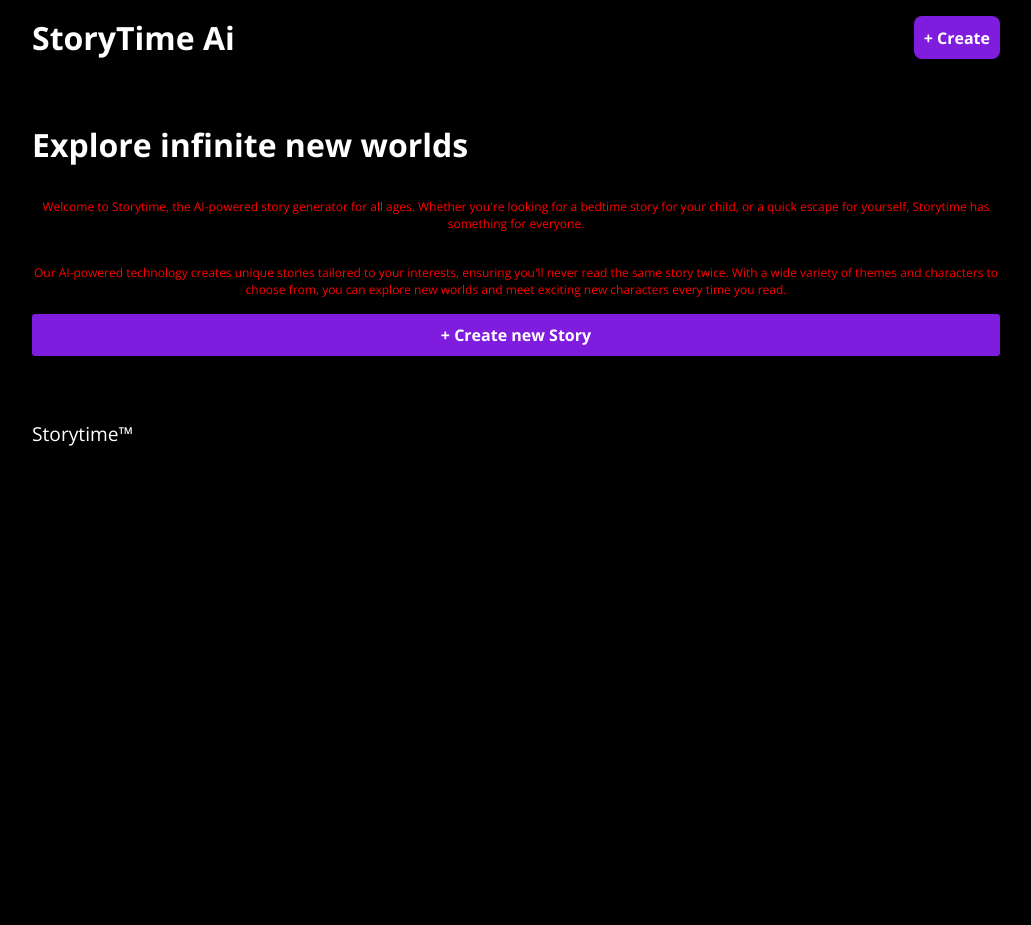
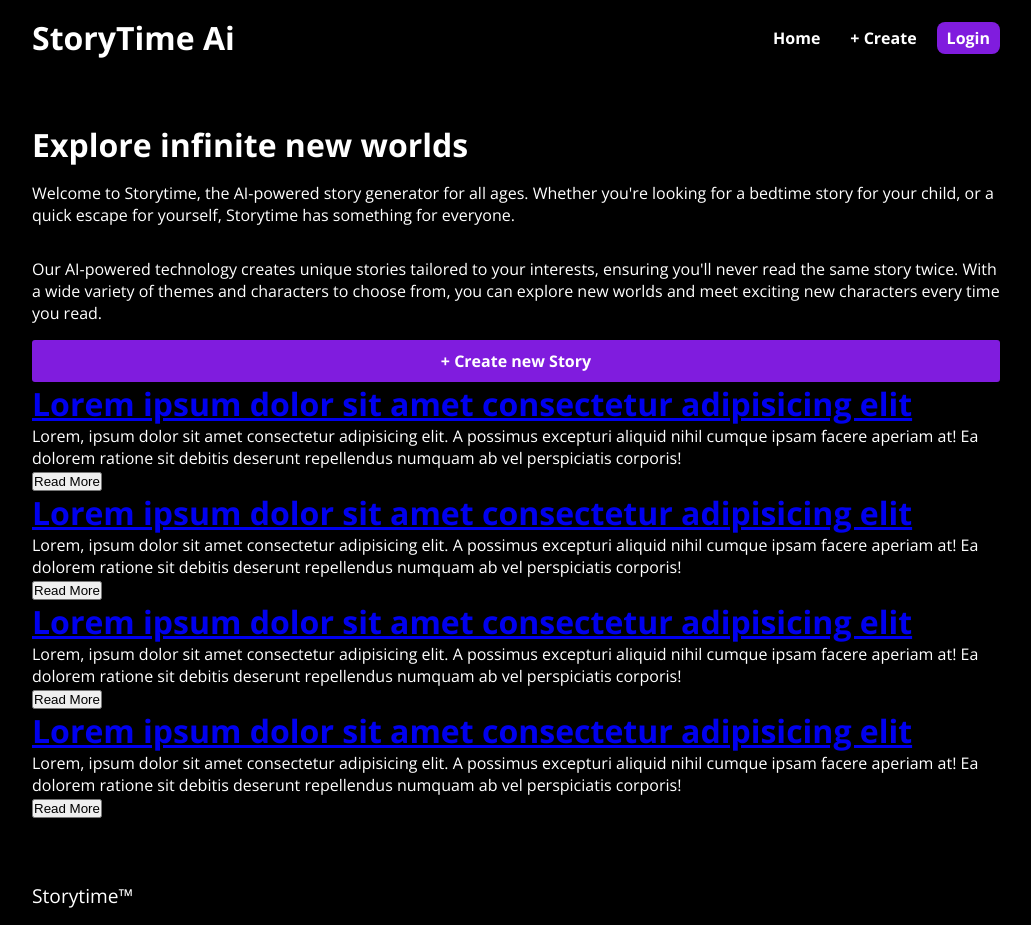
Before and after one commit to Hergelink/storytime, a React (Create React App) app in the folder client/: page / in a window 1280 px wide. Shown: the whole page, without its empty margins (124-1155 px from the left). Before the commit the page ends 800 px from the top, so only its background shows below. Built offline with nearby package versions, Linux system fonts and the light colour scheme; the HTML template or start-up script is replaced by a standard one; what @react-pdf/renderer would draw is missing.

Commit message:
added login register pages

```diff
--- a/client/src/App.css
+++ b/client/src/App.css
@@ -12,7 +12,7 @@ main {
   padding: 3rem 1rem;
 }
 
-  @media only screen and (min-width: 48em) {
+@media only screen and (min-width: 48em) {
   body {
     max-width: 1000px;
     margin: 0 auto;
--- a/client/src/components/Header.jsx
+++ b/client/src/components/Header.jsx
@@ -7,9 +7,17 @@ export default function Header() {
       <Link to='/' id={style.siteLogo}>
         StoryTime Ai
       </Link>
-      <Link to='/create' id={style.createBtn}>
-        + Create
-      </Link>
+      <div id={style.desktopNavContainer}>
+        <Link to='/' className={style.desktopLinks}>
+          Home
+        </Link>
+        <Link to='/create' className={style.desktopLinks}>
+          + Create
+        </Link>
+        <Link to='/login' id={style.loginBtn}>
+          Login
+        </Link>
+      </div>
     </header>
   );
 }
--- a/client/src/components/Home.jsx
+++ b/client/src/components/Home.jsx
@@ -1,9 +1,37 @@
-import {Link} from 'react-router-dom';
+import { Link } from 'react-router-dom';
 import style from '../styles/Home.module.css';
 
 export default function Home() {
+  const posts = [
+    {
+      id: 1,
+      title: "Lorem ipsum dolor sit amet consectetur adipisicing elit",
+      desc: "Lorem, ipsum dolor sit amet consectetur adipisicing elit. A possimus excepturi aliquid nihil cumque ipsam facere aperiam at! Ea dolorem ratione sit debitis deserunt repellendus numquam ab vel perspiciatis corporis!",
+      img: "https://images.pexels.com/photos/7008010/pexels-photo-7008010.jpeg?auto=compress&cs=tinysrgb&w=1260&h=750&dpr=2",
+    },
+    {
+      id: 2,
+      title: "Lorem ipsum dolor sit amet consectetur adipisicing elit",
+      desc: "Lorem, ipsum dolor sit amet consectetur adipisicing elit. A possimus excepturi aliquid nihil cumque ipsam facere aperiam at! Ea dolorem ratione sit debitis deserunt repellendus numquam ab vel perspiciatis corporis!",
+      img: "https://images.pexels.com/photos/6489663/pexels-photo-6489663.jpeg?auto=compress&cs=tinysrgb&w=1260&h=750&dpr=2",
+    },
+    {
+      id: 3,
+      title: "Lorem ipsum dolor sit amet consectetur adipisicing elit",
+      desc: "Lorem, ipsum dolor sit amet consectetur adipisicing elit. A possimus excepturi aliquid nihil cumque ipsam facere aperiam at! Ea dolorem ratione sit debitis deserunt repellendus numquam ab vel perspiciatis corporis!",
+      img: "https://images.pexels.com/photos/4230630/pexels-photo-4230630.jpeg?auto=compress&cs=tinysrgb&w=1260&h=750&dpr=2",
+    },
+    {
+      id: 4,
+      title: "Lorem ipsum dolor sit amet consectetur adipisicing elit",
+      desc: "Lorem, ipsum dolor sit amet consectetur adipisicing elit. A possimus excepturi aliquid nihil cumque ipsam facere aperiam at! Ea dolorem ratione sit debitis deserunt repellendus numquam ab vel perspiciatis corporis!",
+      img: "https://images.pexels.com/photos/6157049/pexels-photo-6157049.jpeg?auto=compress&cs=tinysrgb&w=1260&h=750&dpr=2",
+    },
+  ];
+
   return (
     <main>
+      <div>
         <h1>Explore infinite new worlds</h1>
         <p className={style.infoContent}>
           Welcome to Storytime, the AI-powered story generator for all ages.
@@ -12,11 +40,30 @@ export default function Home() {
         </p>
         <p className={style.infoContent}>
           Our AI-powered technology creates unique stories tailored to your
-        interests, ensuring you'll never read the same story twice. With a wide
-        variety of themes and characters to choose from, you can explore new
-        worlds and meet exciting new characters every time you read.
+          interests, ensuring you'll never read the same story twice. With a
+          wide variety of themes and characters to choose from, you can explore
+          new worlds and meet exciting new characters every time you read.
         </p>
-      <Link to='/create' id={style.createStoryBtn}>+ Create new Story</Link>
+        <Link to='/create' id={style.createStoryBtn}>
+          + Create new Story
+        </Link>
+      </div>
+      <div className="posts">
+        {posts.map((post) => (
+          <div className="post" key={post.id}>
+            <div className="img">
+              {/* <img src={`../upload/${post.img}`} alt="" /> */}
+            </div>
+            <div className="content">
+              <Link className="link" to={`/post/${post.id}`}>
+                <h1>{post.title}</h1>
+              </Link>
+              <p>{post.desc}</p>
+              <button>Read More</button>
+            </div>
+          </div>
+        ))}
+      </div>
     </main>
   );
 }
--- a/client/src/pages/Login.jsx
+++ b/client/src/pages/Login.jsx
@@ -5,13 +5,13 @@ import { Link } from 'react-router-dom'
 export default function Login() {
   return (
     <div className={style.auth}>
-      <h1>Login</h1>
-      <form>
-        <input required type="text" placeholder='Username'/>
-        <input required type="password"  placeholder='Password'/>
-        <button>Login</button>
-        <p>This is an error!</p>
-        <span>Don't you have an account? <Link to='/register'>Register</Link></span>
+      <h1 id={style.loginTitle}>Login</h1>
+      <form id={style.loginForm}>
+        <input className={style.loginInput} required type="text" placeholder='Username'/>
+        <input className={style.loginInput} required type="password"  placeholder='Password'/>
+        <button id={style.loginButton}>Login</button>
+        <p id={style.errorP}>This is an error!</p>
+        <span id={style.loginSpan}>Don't you have an account? <Link to='/register' id={style.loginA}>Register</Link></span>
       </form>
     </div>
   )
--- a/client/src/pages/Register.jsx
+++ b/client/src/pages/Register.jsx
@@ -5,15 +5,15 @@ import { Link } from 'react-router-dom';
 export default function Register() {
   return (
     <div className={style.auth}>
-      <h1>Register</h1>
-      <form>
-        <input required type='text' placeholder='Username' />
-        <input required type='email' placeholder='Email' />
-        <input required type='password' placeholder='Password' />
-        <button>Login</button>
-        <p>This is an error!</p>
-        <span>
-          Do you have an account? <Link to='/login'>Login</Link>
+      <h1 id={style.registerTitle}>Register</h1>
+      <form id={style.registerForm}>
+        <input className={style.registerInput} required type='text' placeholder='Username' />
+        <input className={style.registerInput} required type='email' placeholder='Email' />
+        <input className={style.registerInput} required type='password' placeholder='Password' />
+        <button id={style.registerButton}>Register</button>
+        <p id={style.errorP}>This is an error!</p>
+        <span id={style.registerSpan}>
+          Do you have an account? <Link to='/login' id={style.registerA}>Login</Link>
         </span>
       </form>
     </div>
--- a/client/src/pages/SingleStory.jsx
+++ b/client/src/pages/SingleStory.jsx
@@ -2,8 +2,8 @@ import React from 'react'
 
 export default function SingleStory() {
   return (
-    <div>
+    <div className="single">
 
-    </div>
+  </div>
   )
 }
--- a/client/src/styles/Header.module.css
+++ b/client/src/styles/Header.module.css
@@ -15,7 +15,30 @@ header {
   text-decoration: underline dashed rgb(128, 28, 222);
 }
 
-#createBtn {
+#desktopNavContainer {
+  display: none;
+  align-items: center;
+  justify-content: center;
+  gap: 10px;
+}
+
+.desktopLinks {
+  display: flex;
+  align-items: center;
+  justify-content: center;
+  padding: 5px 10px;
+  color: white;
+
+  border-radius: 8px;
+  text-decoration: none;
+  font-weight: 700;
+}
+
+.desktopLinks:hover {
+  background-color: rgba(118, 6, 223, 0.811);
+}
+
+#loginBtn {
   display: flex;
   align-items: center;
   justify-content: center;
@@ -27,6 +50,13 @@ header {
   font-weight: 700;
 }
 
-#createBtn:hover {
+#loginBtn:hover {
   background-color: rgb(144, 47, 235);
 }
+
+
+@media only screen and (min-width: 48em) {
+  #desktopNavContainer {
+    display: flex;
+  }
+}
--- a/client/src/styles/LoginRegister.module.css
+++ b/client/src/styles/LoginRegister.module.css
@@ -6,11 +6,11 @@
     height: 100vh;
 }
 
-h1 {
+#loginTitle, #registerTitle {
     margin-bottom: 1rem;
 }
 
-form {
+#loginForm, #registerForm {
     display: flex;
     flex-direction: column;
     padding: 50px;
@@ -20,14 +20,15 @@ form {
     border-radius: 4px;
 }
 
-input {
+.loginInput, .registerInput {
     padding: 10px;
     border: none;
     background-color: transparent;
+    color: white;
     border-bottom: 1px solid white;
 }
 
-button {
+#loginButton, #registerButton {
     padding: 10px;
     border: none;
     background-color: rgb(128, 28, 222);
@@ -36,27 +37,30 @@ button {
     border-radius: 4px;
 }
 
-button:hover {
+#loginButton:hover, #registerButton:hover {
     background-color: rgb(144, 47, 235);
 }
 
-span {
-  font-size: 12px;
-  text-align: center;
-}
 
-p {
+#errorP {
     font-size: 12px;
     color: red;
     text-align: center;
 }
 
-a {
+#loginSpan, #registerSpan {
+  font-size: 12px;
+  text-align: center;
+}
+
+
+
+#loginA, #registerA {
     text-decoration: none;
     color: rgb(193, 133, 248);
 }
 
-a:hover {
+#loginA:hover, #registerA:hover {
     text-decoration: underline dashed;
     color: rgb(204, 161, 245);
 }
```
Lines whose indentation alone changed are shown as unchanged.
